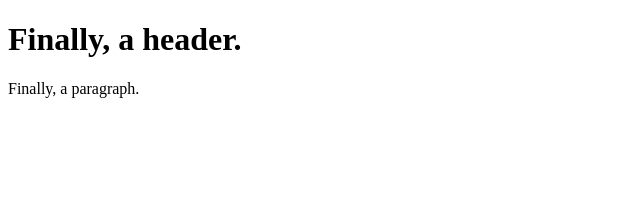
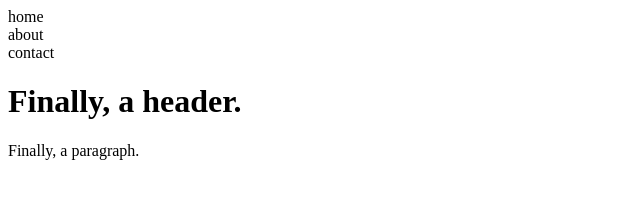
Before and after one commit to sgray1255/gitflow2, a plain HTML site: page index.html in a window 1280 px wide. Shown: the whole page, without its empty margins (0-640 px from the left). Drawn offline with Linux system fonts and the light colour scheme.

Commit message:
I added a navbar

```diff
--- a/index.html
+++ b/index.html
@@ -7,7 +7,24 @@
   <title>gitflow</title>
 </head>
 <body>
+
+  <ul>
+    <li>home</li>
+    <li>about</li>
+    <li>contact</li>
+  </ul>
+
   <h1>Finally, a header.</h1>
   <p>Finally, a paragraph.</p>
+
+
+  <style>
+    ul {
+      list-style-type: none;
+      justify-content: space-around;
+      margin: 0;
+      padding: 0;
+    }
+  </style>
 </body>
 </html>
```
